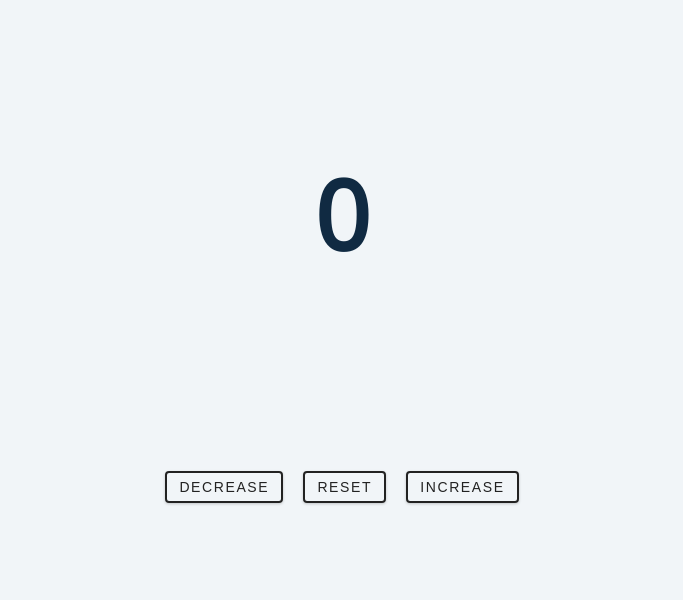
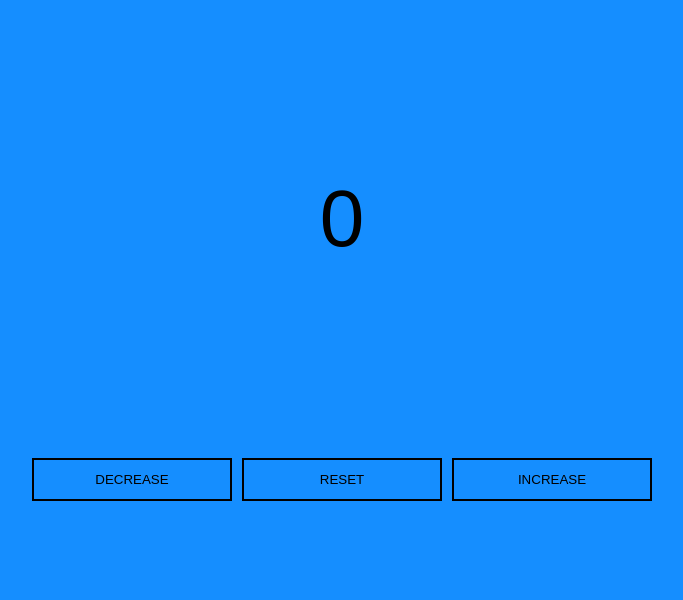
Before and after one commit to Den109/counter, a plain HTML site: page index.html in a window 1280 px wide. Shown: the part 200-800 px from the top of the page, without its empty margins (298-981 px from the left). Drawn offline with nearby package versions, Linux system fonts and the light colour scheme.

Commit message:
css done

```diff
--- a/styles.css
+++ b/styles.css
@@ -1,190 +1,69 @@
-/*
-===============
-Fonts
-===============
-*/
-@import url("https://fonts.googleapis.com/css?family=Open+Sans|Roboto:400,700&display=swap");
-
-/*
-===============
-Variables
-===============
-*/
-
-:root {
-  /* dark shades of primary color*/
-  --clr-primary-1: hsl(205, 86%, 17%);
-  --clr-primary-2: hsl(205, 77%, 27%);
-  --clr-primary-3: hsl(205, 72%, 37%);
-  --clr-primary-4: hsl(205, 63%, 48%);
-  /* primary/main color */
-  --clr-primary-5: hsl(205, 78%, 60%);
-  /* lighter shades of primary color */
-  --clr-primary-6: hsl(205, 89%, 70%);
-  --clr-primary-7: hsl(205, 90%, 76%);
-  --clr-primary-8: hsl(205, 86%, 81%);
-  --clr-primary-9: hsl(205, 90%, 88%);
-  --clr-primary-10: hsl(205, 100%, 96%);
-  /* darkest grey - used for headings */
-  --clr-grey-1: hsl(209, 61%, 16%);
-  --clr-grey-2: hsl(211, 39%, 23%);
-  --clr-grey-3: hsl(209, 34%, 30%);
-  --clr-grey-4: hsl(209, 28%, 39%);
-  /* grey used for paragraphs */
-  --clr-grey-5: hsl(210, 22%, 49%);
-  --clr-grey-6: hsl(209, 23%, 60%);
-  --clr-grey-7: hsl(211, 27%, 70%);
-  --clr-grey-8: hsl(210, 31%, 80%);
-  --clr-grey-9: hsl(212, 33%, 89%);
-  --clr-grey-10: hsl(210, 36%, 96%);
-  --clr-white: #fff;
-  --clr-red-dark: hsl(360, 67%, 44%);
-  --clr-red-light: hsl(360, 71%, 66%);
-  --clr-green-dark: hsl(125, 67%, 44%);
-  --clr-green-light: hsl(125, 71%, 66%);
-  --clr-black: #222;
-  --ff-primary: "Roboto", sans-serif;
-  --ff-secondary: "Open Sans", sans-serif;
-  --transition: all 0.3s linear;
-  --spacing: 0.1rem;
-  --radius: 0.25rem;
-  --light-shadow: 0 5px 15px rgba(0, 0, 0, 0.1);
-  --dark-shadow: 0 5px 15px rgba(0, 0, 0, 0.2);
-  --max-width: 1170px;
-  --fixed-width: 620px;
-}
-/*
-===============
-Global Styles
-===============
-*/
-
-*,
-::after,
-::before {
+*{font-family:Arial, Helvetica, sans-serif;
   margin: 0;
   padding: 0;
-  box-sizing: border-box;
 }
-body {
-  font-family: var(--ff-secondary);
-  background: var(--clr-grey-10);
-  color: var(--clr-grey-1);
-  line-height: 1.5;
-  font-size: 0.875rem;
+main{
+  display: flex;
+  justify-content: space-around;
+  align-items: center;
+  flex-direction: column;
+  height: 100vh;
+  background-color: #158EFF;
 }
-ul {
-  list-style-type: none;
+
+h1{
+  font-size: 5rem;
 }
-a {
-  text-decoration: none;
+
+span{
+font-size: 5rem;
+
 }
-h1,
-h2,
-h3,
-h4 {
-  letter-spacing: var(--spacing);
-  text-transform: capitalize;
-  line-height: 1.25;
-  margin-bottom: 0.75rem;
-  font-family: var(--ff-primary);
+.button-container{
+  display: flex;
+  flex-wrap: wrap;
+  justify-content: center;
+  align-items: center;
 }
-h1 {
-  font-size: 3rem;
+.btn{
+  border: 10px solid red ;
+  cursor: pointer;
+  background: none;
+  border: 2px solid #000;
+  padding: 12px 20px;
+  text-transform: uppercase;
+  min-width: 200px;
+  margin: 5px;
+  transition: color .4s linear;
+  position: relative;
 }
-h2 {
-  font-size: 2rem;
+
+.btn:hover {
+  color: #fff;
+  /* z-index: 20; */
 }
-h3 {
-  font-size: 1.25rem;
+
+.btn::before{
+  content: "";
+  position: absolute;
+  left: 0;
+  top: 0;
+  width: 100%;
+  height: 100%;
+  background: #000;
+  z-index: -1;
+  transition: transform 0.5s;
+  transform-origin: 0 0;
+  transition-timing-function: cubic-bezier(0.5, 1.6, 0.4, 0.7);
+  transform: scaleX(0);
 }
-h4 {
-  font-size: 0.875rem;
+
+.btn:hover::before{
+  transform: scaleX(1);
 }
-p {
-  margin-bottom: 1.25rem;
-  color: var(--clr-grey-5);
-}
-@media screen and (min-width: 800px) {
-  h1 {
-    font-size: 4rem;
-  }
-  h2 {
-    font-size: 2.5rem;
-  }
-  h3 {
-    font-size: 1.75rem;
-  }
-  h4 {
-    font-size: 1rem;
-  }
-  body {
-    font-size: 1rem;
-  }
-  h1,
-  h2,
-  h3,
-  h4 {
-    line-height: 1;
+
+@media (max-width: 425px) {
+  .button-container{
+    flex-direction: column-reverse;
   }
 }
-/*  global classes */
-
-/* section */
-.section {
-  padding: 5rem 0;
-}
-
-.section-center {
-  width: 90vw;
-  margin: 0 auto;
-  max-width: 1170px;
-}
-@media screen and (min-width: 992px) {
-  .section-center {
-    width: 95vw;
-  }
-}
-main {
-  min-height: 100vh;
-  display: grid;
-  place-items: center;
-}
-
-/*
-===============
-Counter
-===============
-*/
-
-main {
-  min-height: 100vh;
-  display: grid;
-  place-items: center;
-}
-.container {
-  text-align: center;
-}
-#value {
-  font-size: 6rem;
-  font-weight: bold;
-}
-.btn {
-  text-transform: uppercase;
-  background: transparent;
-  color: var(--clr-black);
-  padding: 0.375rem 0.75rem;
-  letter-spacing: var(--spacing);
-  display: inline-block;
-  transition: var(--transition);
-  font-size: 0.875rem;
-  border: 2px solid var(--clr-black);
-  cursor: pointer;
-  box-shadow: 0 1px 3px rgba(0, 0, 0, 0.2);
-  border-radius: var(--radius);
-  margin: 0.5rem;
-}
-.btn:hover {
-  color: var(--clr-white);
-  background: var(--clr-black);
-}
```
